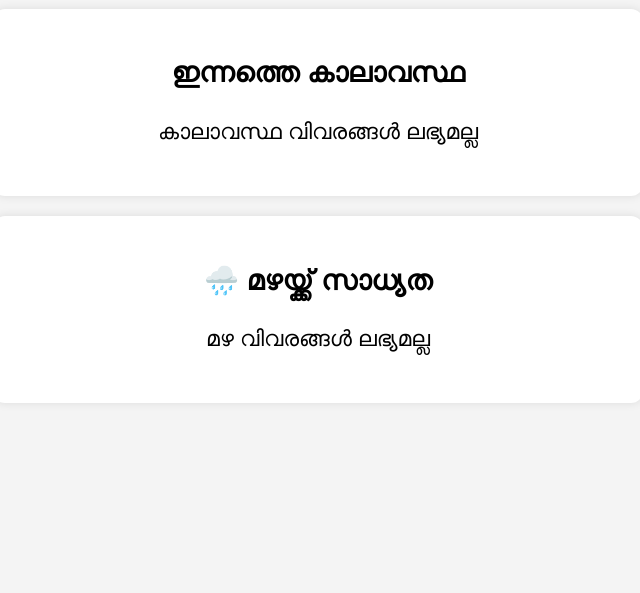
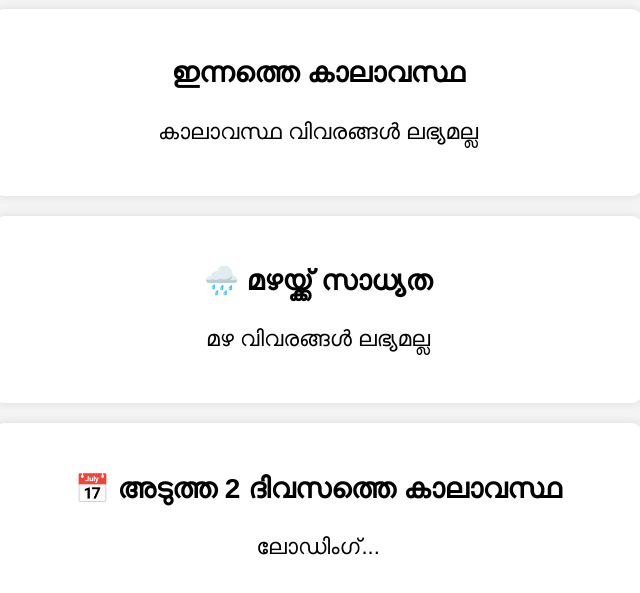
Before and after one commit to jobinpjosephjobin-lang/weatherApp, a plain HTML site: page index.html in a window 1280 px wide. Shown: the part 115-708 px from the top of the page, without its empty margins (322-962 px from the left). Drawn offline with Linux system fonts and the light colour scheme; no server answers.

Commit message:
Update index.html

```diff
--- a/index.html
+++ b/index.html
@@ -2,6 +2,7 @@
 <html lang="ml">
 <head>
     <meta charset="UTF-8">
+    <meta name="viewport" content="width=device-width, initial-scale=1.0">
     <title>കാലാവസ്ഥ വിവരങ്ങൾ</title>
     <link rel="stylesheet" href="style.css">
 </head>
@@ -19,6 +20,11 @@
         <p id="rain">ലോഡിംഗ്...</p>
     </div>
 
+    <div class="card">
+        <h2>📅 അടുത്ത 2 ദിവസത്തെ കാലാവസ്ഥ</h2>
+        <p id="forecast">ലോഡിംഗ്...</p>
+    </div>
+
     <script src="script.js"></script>
 </body>
 </html>
```
